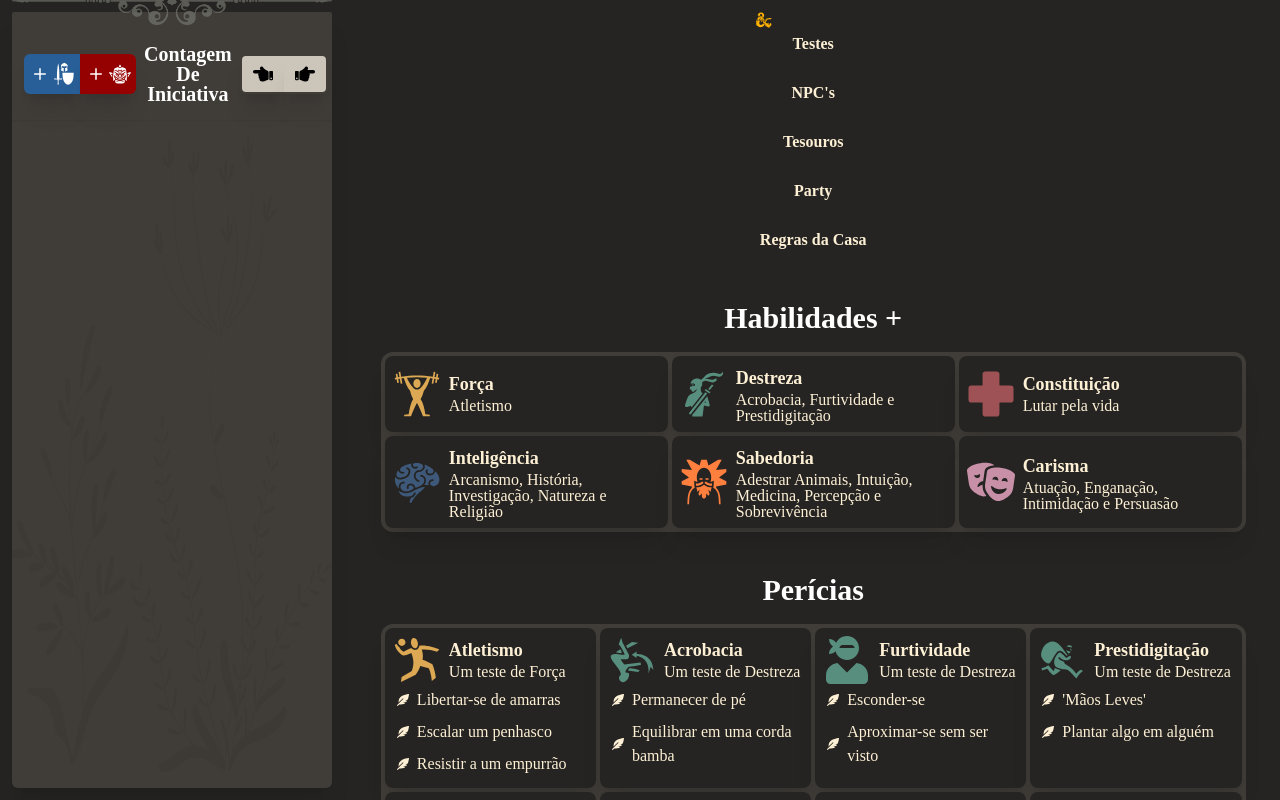
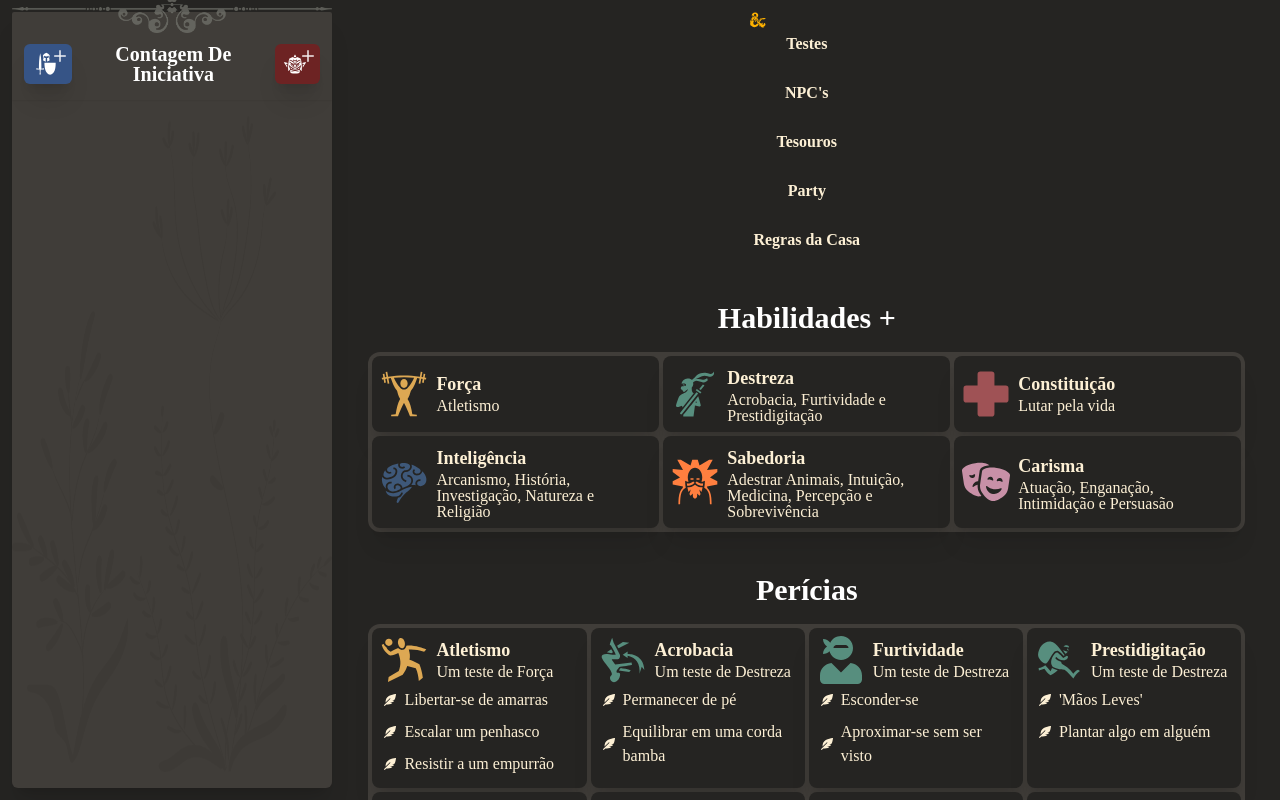
Before and after one commit to PedroVMLopes/iniciative-calculator, a React (Create React App) app: page / in a window 1280 px wide. Shown: the top 800 px of the page. Built offline with nearby package versions, Linux system fonts and the light colour scheme; a web font is replaced by a local one.

Commit message:
Muitas melhorias visuais e de responsividade

```diff
--- a/src/App.css
+++ b/src/App.css
@@ -7,9 +7,9 @@ html, body, #root {
   --cinza-medio: #403D39;
   --cinza-claro: #CCC5B9;
   --vermelho-escuro: #3D0000;
-  --vermelho-claro: #950101;
+  --vermelho-claro: #6D2323;
   --azul-escuro: #003049;
-  --azul-claro: #295F98;
+  --azul-claro: #365486;
   --bege: #fdf0d5;
   --laranja: #EB5E28;
   --amarelo: #FFB200;
--- a/src/components/Main/Main.js
+++ b/src/components/Main/Main.js
@@ -86,7 +86,7 @@ const Main = () => {
   return (
     <Router>
       <div
-        className="flex flex-col items-center w-full xl:pl-[28%] lg:pl-[37%] sm:pl-[42%]  p-3"
+        className="flex flex-col items-center w-full xl:pl-[27%] lg:pl-[37%] sm:pl-[42%]  p-3"
         id="main"
       >
         <NavBar />
--- a/src/components/MenuLateral/CardInimigo/CardInimigo.css
+++ b/src/components/MenuLateral/CardInimigo/CardInimigo.css
@@ -54,7 +54,6 @@
   color: #fff;
   font-weight: bold;
   border: none;
-  margin: 8px;
   cursor: pointer;
   box-shadow: 0px 4px 4px rgba(0, 0, 0, 0.25);
 }
--- a/src/components/MenuLateral/CardInimigo/CardInimigo.js
+++ b/src/components/MenuLateral/CardInimigo/CardInimigo.js
@@ -16,7 +16,7 @@ const FormCardInimigo = ({
 }) => {
   return (
     <div
-      className={`card-inimigo shadow-xl w-full rounded-l-md ${
+      className={`flex flex-col card-inimigo w-full rounded-l-md pb-2${
         inimigoData.condicao ? "cardComCondicao" : ""
       }
       ${inimigoData.pv === "0" ? "morto" : ""}
@@ -24,8 +24,8 @@ const FormCardInimigo = ({
     >
       <div className="flex relative flex-col w-[100%] justify-between font-bold text-lg text-[var(--bege)] pt-1">
         <img
-          src="../Decoracao_canto1.png"
-          className="absolute -z-5 w-[20%] top-0 left-0 opacity-30"
+          src="../Decoracao_canto2.png"
+          className="absolute -z-5 w-[20%] top-0 left-0 opacity-50 max-h-[100px]"
         />
         <h1>{inimigoData.nome}</h1>
       </div>
@@ -86,7 +86,7 @@ const FormCardInimigo = ({
                 <label className="flex flex-col w-full mb-2">
                   <p>Duração: </p>
                   <input
-                    className="flex flex-col w-full rounded-lg shadow-xl text-black font-bold pl-2"
+                    className="flex flex-col rounded-lg shadow-xl text-black font-bold pl-2"
                     type="text"
                     name="duracao"
                     value={getDuracaoDaCondicao}
@@ -117,7 +117,7 @@ const FormCardInimigo = ({
       </form>
       {/* Campos do card retraído */}
       {!isExpanded && (
-        <div className="flex z-10 flex-col w-full p-2 pr-0 pt-0">
+        <div className="flex z-10 flex-col w-full p-2 pr-0">
           <div className="flex flex-row items-center justify-evenly">
             <label className="flex row text-white">
               <FaShieldAlt />
@@ -140,7 +140,7 @@ const FormCardInimigo = ({
               />
             </label>
             <button
-              className="rounded-lg px-3 py-2"
+              className="rounded-lg px-2 py-2 m-0 text-xs"
               type="button"
               onClick={toggleExpand}
             >
--- a/src/components/MenuLateral/CardPlayer/CardPlayer.js
+++ b/src/components/MenuLateral/CardPlayer/CardPlayer.js
@@ -99,7 +99,7 @@ const CardPlayer = ({ player }) => {
       <div className="flex relative flex-col w-[100%] justify-between font-bold text-lg text-[var(--bege)] pt-1">
         <img
           src="../Decoracao_canto1.png"
-          className="absolute -z-5 w-[20%] top-0 left-0 opacity-30"
+          className="absolute -z-5 w-[20%] top-0 left-0 opacity-60 max-h-[100px]"
         />
         <h1>{playerData[0].nome}</h1>
       </div>
@@ -215,7 +215,7 @@ const CardPlayer = ({ player }) => {
               />
             </label>
             <button
-              className="rounded-lg px-3 py-2"
+              className="rounded-lg px-2 py-2 text-xs"
               type="button"
               onClick={toggleExpand}
             >
--- a/src/components/MenuLateral/MenuLateral.css
+++ b/src/components/MenuLateral/MenuLateral.css
@@ -5,7 +5,6 @@
   max-height: 97vh;
   display: flex;
   flex-direction: column;
-  margin: 0.75rem;
 }
 
 .menu-lateral h1 {
@@ -24,7 +23,7 @@
 
 /* Barra de rolagem para o container específico */
 .CardsLinhaDeIniciativa::-webkit-scrollbar {
-  width: 10px; /* Largura da barra de rolagem */
+  width: 8px; /* Largura da barra de rolagem */
 }
 
 /* Cor da parte da barra de rolagem que não foi rolada */
--- a/src/components/MenuLateral/MenuLateral.js
+++ b/src/components/MenuLateral/MenuLateral.js
@@ -67,36 +67,44 @@ const MenuLateral = () => {
   console.log("sortedList: ", sortedList);
 
   return (
-    <div className="menu-lateral shadow-xl xl:w-[25%] lg:w-[35%] sm:w-[40%] rounded-md">
-      <div className="sticky pb-2 top-0 z-20 bg-[var(--cinza-medio)] shadow-sm rounded-t-sm ">
+    <div className="menu-lateral m-3 shadow-xl xl:w-[25%] lg:w-[35%] sm:w-[40%] rounded-md">
+      <div className="relative pb-2 z-20 bg-[var(--cinza-medio)] shadow-sm rounded-t-sm ">
         <img
           src="../Decoracao__topo.png"
-          className="fixed left-0-top-3 -z-5 -top-[2%] xl:w-[25%] lg:w-[35%] sm:w-[40%] opacity-70"
+          className="absolute left-0 -top-5 -z-5 w-full opacity-70"
         ></img>
         <div className="flex flex-col items-center justify-evenly mb-2 pt-[10%] px-3 z-10 md:flex-row">
           <div className="flex">
             <button
               onClick={toggleExpandPlayer}
-              className="w-14 h-10 p-1 bg-[var(--azul-claro)] flex items-center justify-evenly rounded-l-md text-white hover:bg-sky-950  text-2xl font-extrabold shadow-xl "
+              className="relative w-12 h-10 p-1 pr-2 bg-[var(--azul-claro)] flex items-center justify-evenly rounded-md text-white hover:bg-sky-950 text-2xl font-extrabold shadow-xl "
             >
-              <IoIosAdd /> <GiBattleGear />
-            </button>
-            <button
-              onClick={toggleExpandInimigo}
-              className="w-14 h-10 p-1 bg-[var(--vermelho-claro)] flex items-center justify-evenly rounded-r-md text-white hover:bg-red-950 text-2xl font-extrabold shadow-xl "
-            >
-              <IoIosAdd /> <GiOrcHead />
+              <div className="absolute animate-pulse top-0 right-0">
+                <IoIosAdd />
+              </div>
+              <GiBattleGear />
             </button>
           </div>
           <h1 className="font-unifraktur pl-2 pr-2">Contagem De Iniciativa</h1>
+          <button
+            onClick={toggleExpandInimigo}
+            className="relative w-12 h-10 p-1 pr-2 bg-[var(--vermelho-claro)] flex items-center justify-evenly rounded-md text-white hover:bg-red-950 text-2xl font-extrabold shadow-xl "
+          >
+            <div className="absolute animate-pulse top-0 right-0">
+              <IoIosAdd />
+            </div>{" "}
+            <GiOrcHead />
+          </button>
+          {/*
           <div className="flex">
-            <button className="w-11 h-10 bg-[var(--cinza-claro)] border-2 border-[var(--cinza-medio)] border-r-0 flex items-center justify-evenly rounded-l-md text-black hover:bg-[var(--bege)] text-xl font-extrabold shadow-xl ">
+            <button className="w-14 h-10 bg-[var(--cinza-escuro)] flex items-center justify-evenly rounded-l-md text-black hover:bg-[var(--bege)] text-xl font-extrabold shadow-xl ">
               <FaHandPointLeft />
             </button>
-            <button className="w-11 h-10 bg-[var(--cinza-claro)] border-2 border-[var(--cinza-medio)] border-l-0 flex items-center justify-evenly rounded-r-md text-black hover:bg-[var(--bege)] text-xl font-extrabold shadow-xl ">
+            <button className="w-14 h-10 bg-[var(--cinza-escuro)] flex items-center justify-evenly rounded-r-md text-black hover:bg-[var(--bege)] text-xl font-extrabold shadow-xl ">
               <FaHandPointRight />
             </button>
           </div>
+          */}
         </div>
       </div>
 
@@ -115,17 +123,17 @@ const MenuLateral = () => {
               {card.tipo === "inimigo" && <CardInimigo inimigo={card} />}
             </div>
             <div
-              className={`flex relative flex-row w-[20%] items-center justify-center pr-4 rounded-r-md shadow ${
+              className={`flex relative flex-row w-[20%] items-center justify-center rounded-r-md shadow ${
                 card.tipo === "player"
                   ? "bg-gradient-to-b from-[var(--azul-escuro)] to-[var(--azul-claro)]"
                   : "bg-gradient-to-b from-[var(--vermelho-escuro)] to-[var(--vermelho-claro)]"
               }`}
             >
               <NumeroIniciativa iniciativa={card.iniciativa} />
-              <img
+              {/*<img
                 src="../Decoracao_canto1.png"
                 className="absolute -z-9 w-[80%] top-0 right-0 opacity-30 max-h-full scale-x-[-1]"
-              />
+              />*/}
             </div>
           </div>
         ))}
--- a/src/components/MenuLateral/NumeroIniciativa/NumeroIniciativa.js
+++ b/src/components/MenuLateral/NumeroIniciativa/NumeroIniciativa.js
@@ -1,8 +1,8 @@
 import React from "react";
 export default function NumeroIniciativa(prop) {
   return (
-    <div className="w-[25px] font-bold text-[var(--bege)]">
-      <h1>{prop.iniciativa}</h1>
+    <div className="flex w-[25px] text-xl text-[var(--bege)] justify-center">
+      <p>{prop.iniciativa}</p>
     </div>
   );
 }
```
